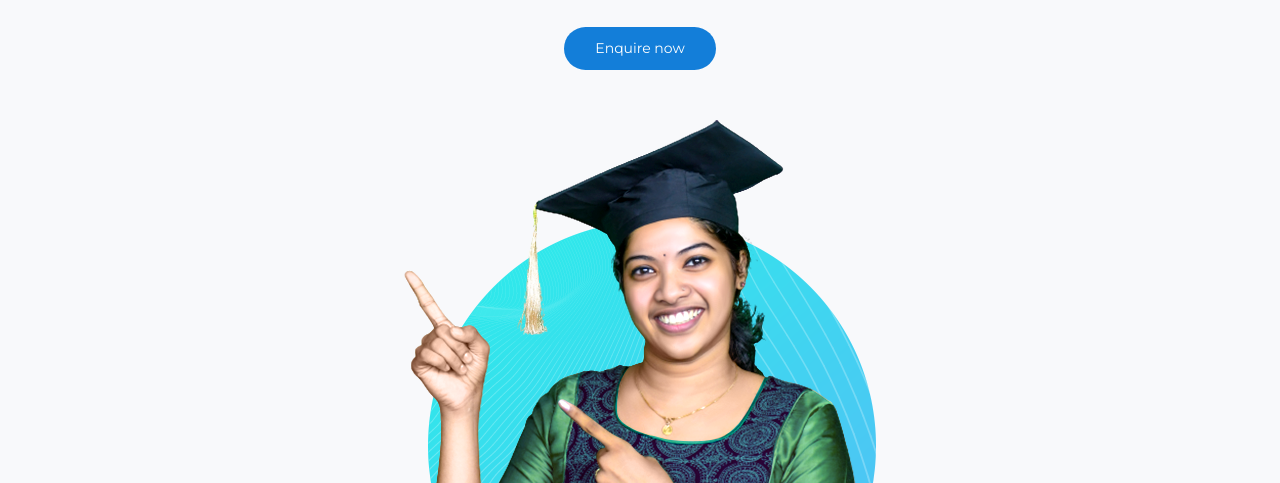
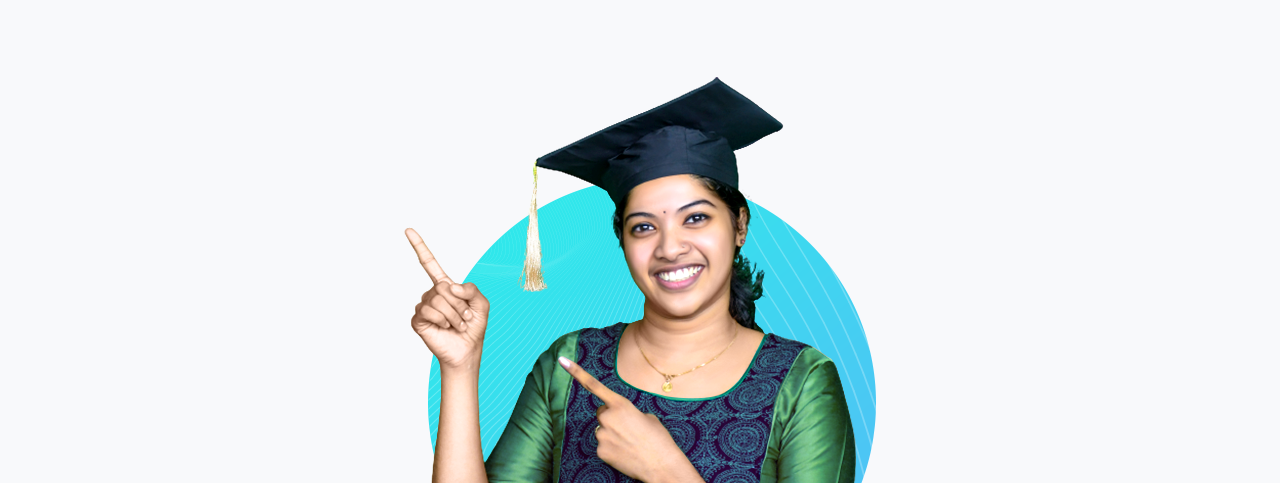
Before and after one commit to niveachandana/avivdigital-ads, a plain HTML site: page index.html in a window 1280 px wide. Shown: the part 317-800 px from the top of the page. Drawn offline with Linux system fonts and the light colour scheme; some packages are replaced by stand-ins of ours; a script that the page names is missing; files whose address does not match are found by name.

Commit message:
Update index.html

```diff
--- a/index.html
+++ b/index.html
@@ -100,7 +100,7 @@
               <div class="contents text-center">
                 <h2 class="head-title wow fadeInUp">Ui & UX Design Course Training Institute Kerala, India <br> 6 MONTHS COURSE (4 Months of Classroom Training & 2 Months Internship at Acodez, UL Cyber Park, Calicut)</h2>
                 <div class="header-button wow fadeInUp" data-wow-delay="0.3s">
-                  <a href="#" class="btn btn-common">Enquire now</a>
+
                 </div>
               </div>
               <div class="img-thumb text-center wow fadeInUp" data-wow-delay="0.6s">
```
